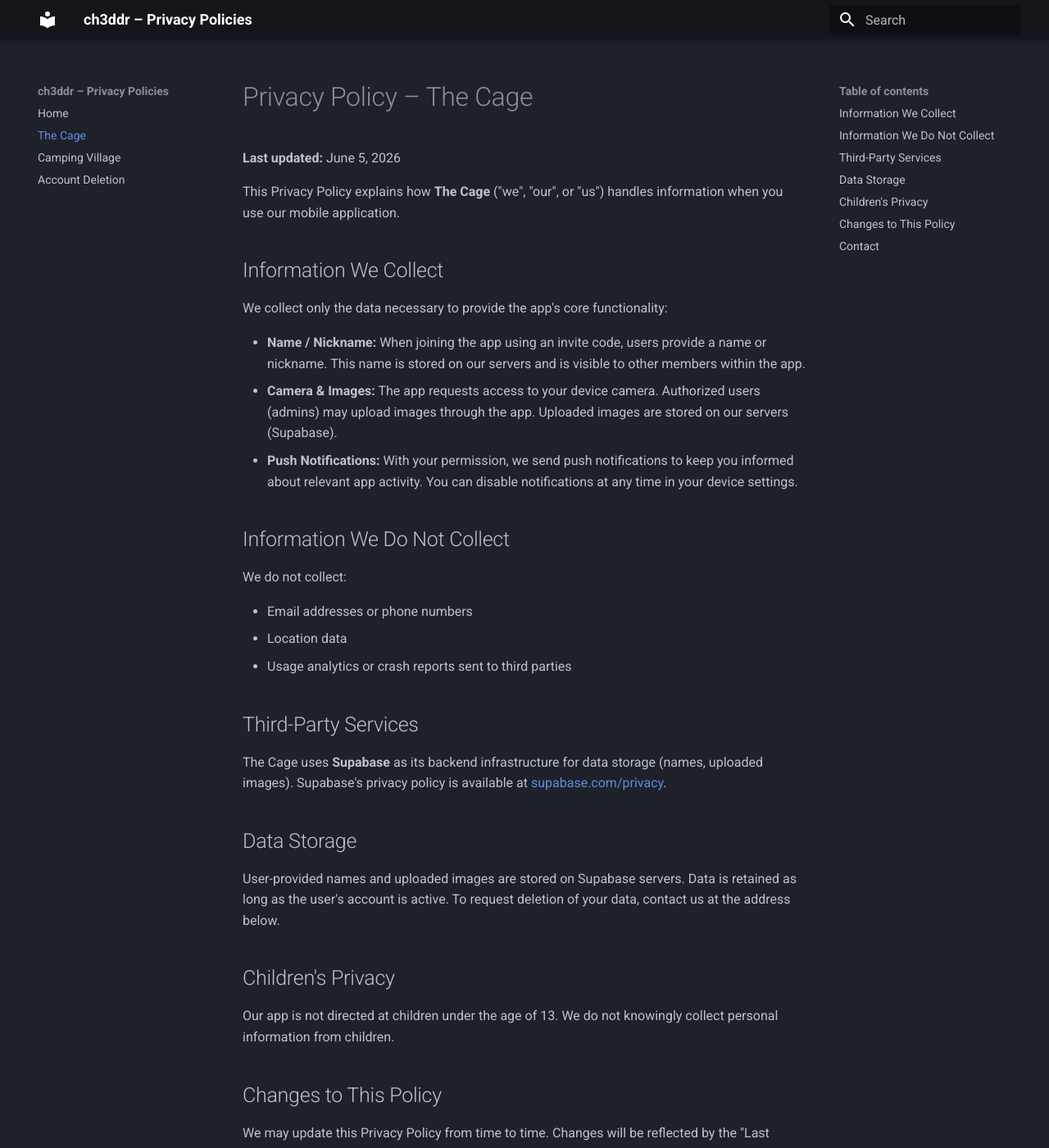
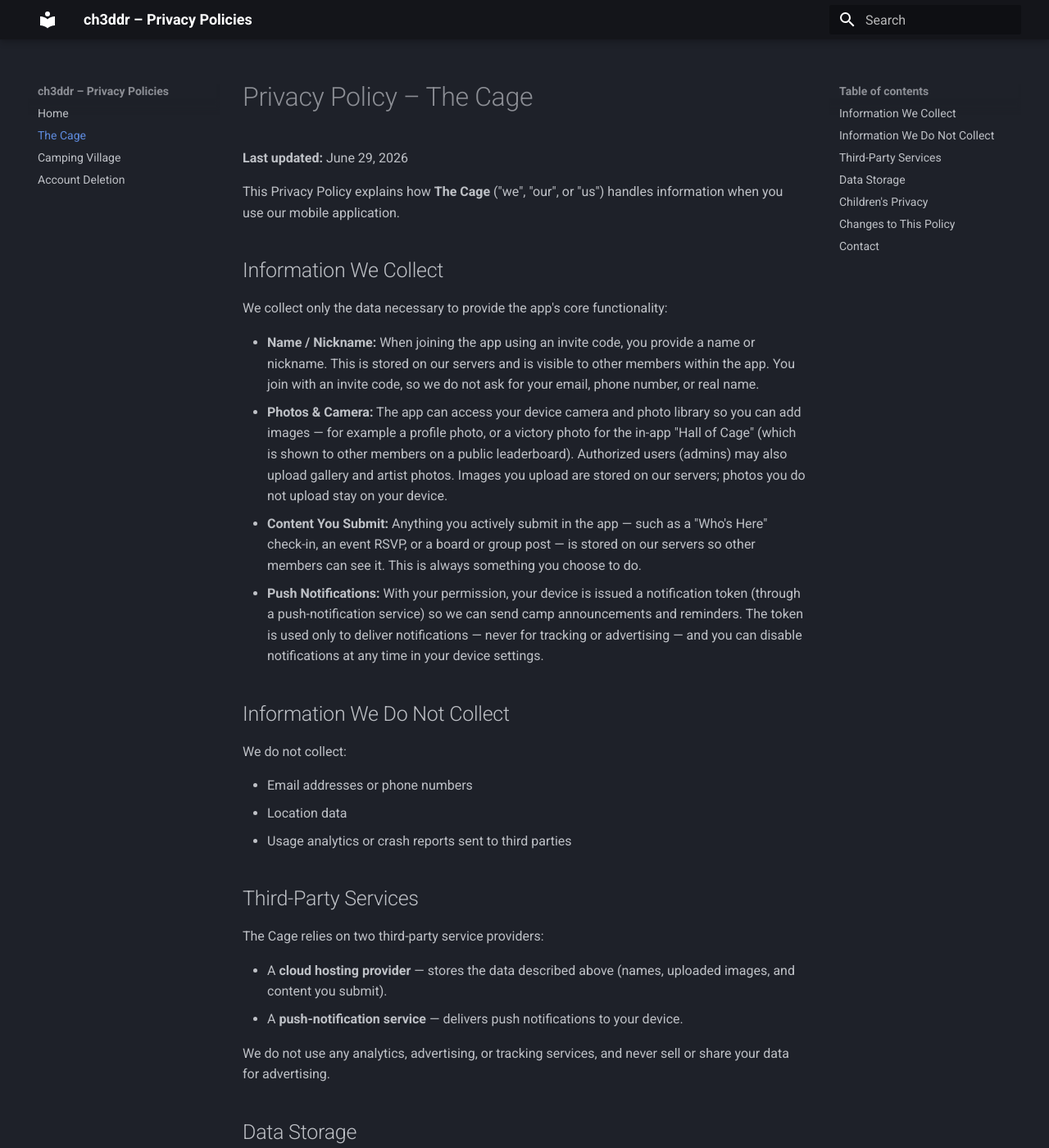
Before and after one commit to ch3ddr/privacy, an MkDocs documentation site: the page built from docs/the-cage.md, in a window 1280 px wide and 1400 px high. Shown: the whole window at 82% size. Built offline with MkDocs 1.6.1 and Material for MkDocs 9.7.7, drawn with Linux system fonts in a browser that asks for light colours; some of the changed text lies outside the part shown.

Commit message:
Fix The Cage policy: disclose user uploads, opt-in content, push provider (#1)
Close three accuracy gaps found by auditing what the app actually does:

- Photos: it isn't only admins. Users upload a profile photo and a "Hall
  of Cage" victory photo (shown on a public leaderboard) — now disclosed.
- Content: Who's Here check-ins, event RSVPs, and board/group posts are
  stored on our servers — now disclosed as opt-in user content.
- Third parties: disclosed by CATEGORY — a cloud hosting provider and a
  push-notification service (the latter receives a device token). Vendor
  names intentionally omitted; category-level disclosure is sufficient for
  Apple, Google Play, and GDPR Art. 13.

Also: clarify invite-code login means no email/phone/real name; note
encrypted-in-transit; bump Last updated to June 29, 2026.

Co-authored-by: Claude Opus 4.8 (1M context) <noreply@anthropic.com>

```diff
--- a/docs/the-cage.md
+++ b/docs/the-cage.md
@@ -1,6 +1,6 @@
 # Privacy Policy – The Cage
 
-**Last updated:** June 5, 2026
+**Last updated:** June 29, 2026
 
 This Privacy Policy explains how **The Cage** ("we", "our", or "us") handles information when you use our mobile application.
 
@@ -8,9 +8,10 @@ This Privacy Policy explains how **The Cage** ("we", "our", or "us") handles inf
 
 We collect only the data necessary to provide the app's core functionality:
 
-- **Name / Nickname:** When joining the app using an invite code, users provide a name or nickname. This name is stored on our servers and is visible to other members within the app.
-- **Camera & Images:** The app requests access to your device camera. Authorized users (admins) may upload images through the app. Uploaded images are stored on our servers (Supabase).
-- **Push Notifications:** With your permission, we send push notifications to keep you informed about relevant app activity. You can disable notifications at any time in your device settings.
+- **Name / Nickname:** When joining the app using an invite code, you provide a name or nickname. This is stored on our servers and is visible to other members within the app. You join with an invite code, so we do not ask for your email, phone number, or real name.
+- **Photos & Camera:** The app can access your device camera and photo library so you can add images — for example a profile photo, or a victory photo for the in-app "Hall of Cage" (which is shown to other members on a public leaderboard). Authorized users (admins) may also upload gallery and artist photos. Images you upload are stored on our servers; photos you do not upload stay on your device.
+- **Content You Submit:** Anything you actively submit in the app — such as a "Who's Here" check-in, an event RSVP, or a board or group post — is stored on our servers so other members can see it. This is always something you choose to do.
+- **Push Notifications:** With your permission, your device is issued a notification token (through a push-notification service) so we can send camp announcements and reminders. The token is used only to deliver notifications — never for tracking or advertising — and you can disable notifications at any time in your device settings.
 
 ## Information We Do Not Collect
 
@@ -22,11 +23,16 @@ We do not collect:
 
 ## Third-Party Services
 
-The Cage uses **Supabase** as its backend infrastructure for data storage (names, uploaded images). Supabase's privacy policy is available at [supabase.com/privacy](https://supabase.com/privacy).
+The Cage relies on two third-party service providers:
+
+- A **cloud hosting provider** — stores the data described above (names, uploaded images, and content you submit).
+- A **push-notification service** — delivers push notifications to your device.
+
+We do not use any analytics, advertising, or tracking services, and never sell or share your data for advertising.
 
 ## Data Storage
 
-User-provided names and uploaded images are stored on Supabase servers. Data is retained as long as the user's account is active. To request deletion of your data, contact us at the address below.
+The names, images, and content described above are stored on our backend and transmitted over an encrypted (HTTPS/TLS) connection. Data is retained as long as your account is active. To request deletion of your data, contact us at the address below.
 
 ## Children's Privacy
 
```
